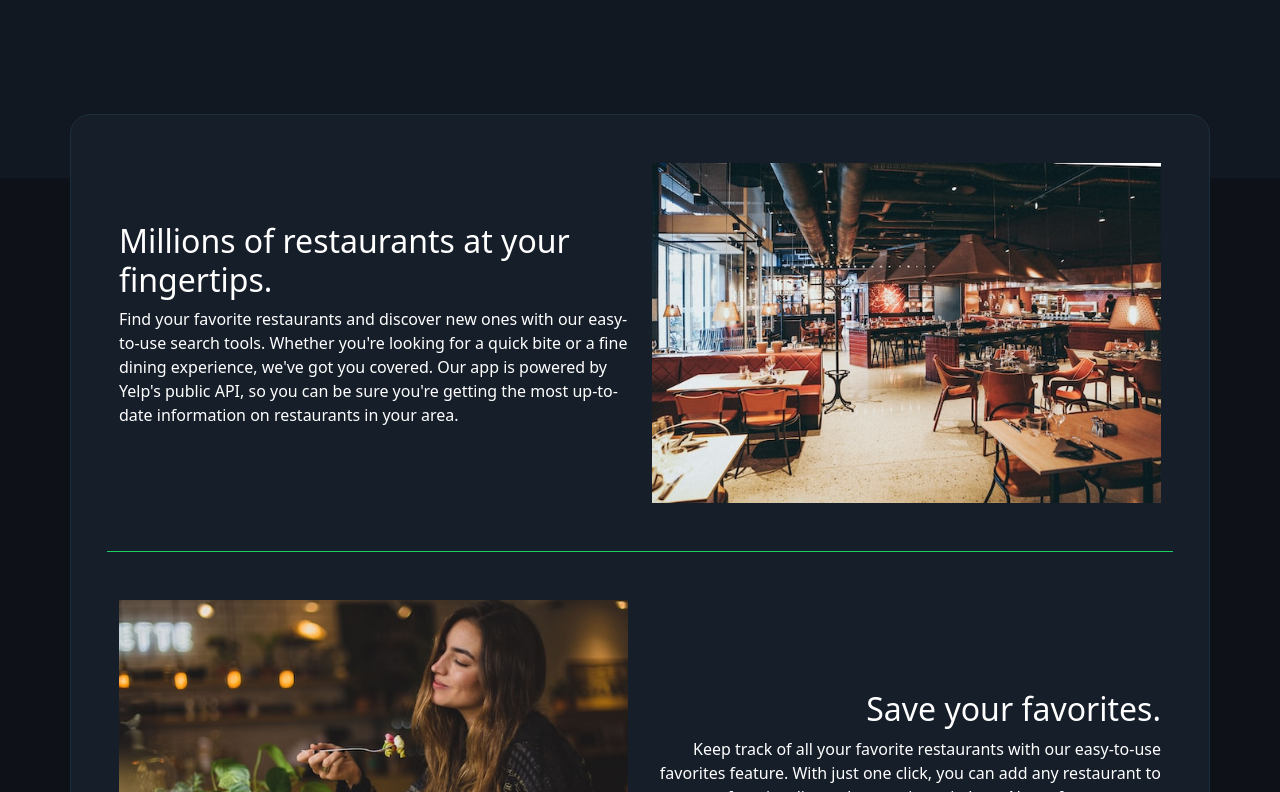
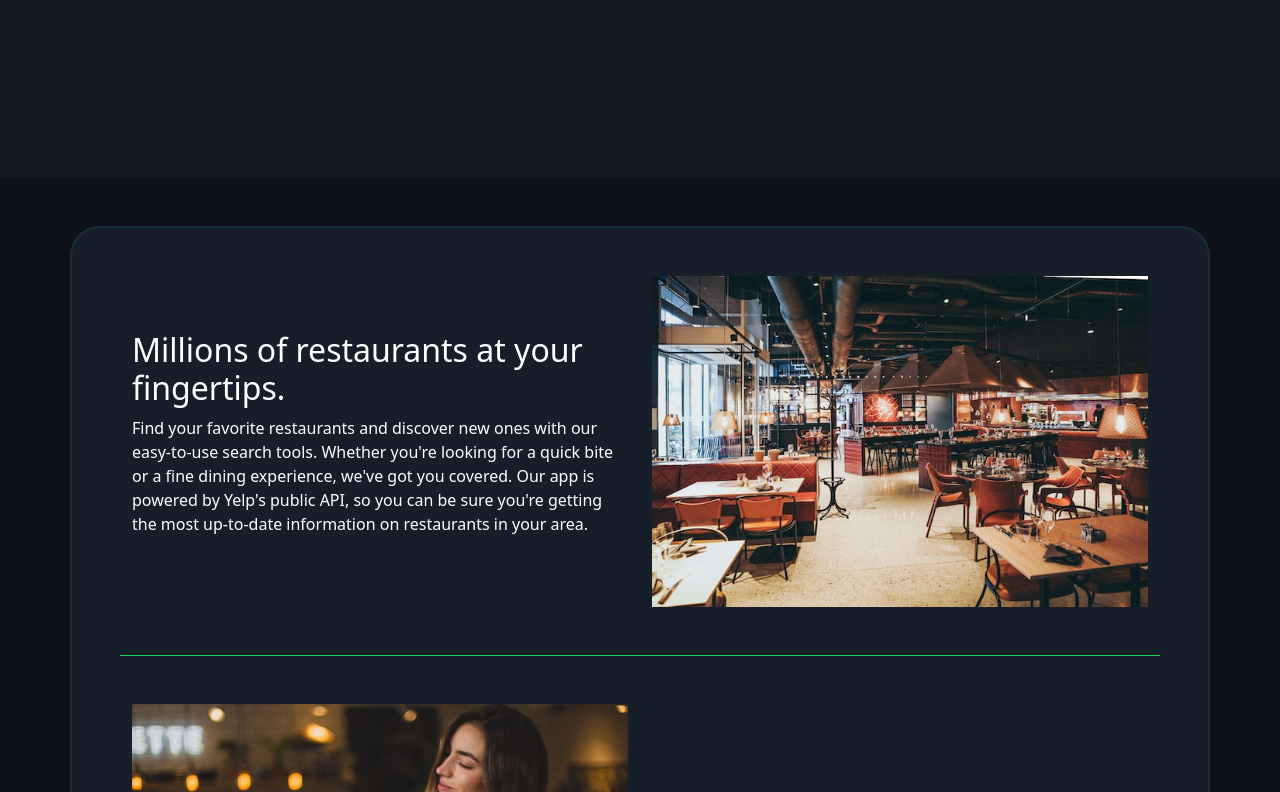
Before and after one commit to cop4808-spring-2023-fullstack-web/final-project-lkfau, a React (Create React App) app in the folder frontend/: page / in a window 1280 px wide. Shown: the part 388-1180 px from the top of the page. Built offline with nearby package versions, Linux system fonts and the light colour scheme; no server answers; the HTML template or start-up script is replaced by a standard one.

Commit message:
cards consistent

```diff
--- a/frontend/src/Components/Content/About/About.js
+++ b/frontend/src/Components/Content/About/About.js
@@ -3,9 +3,13 @@ import { Col, Container, Row } from "react-bootstrap";
 import styles from "./About.module.css";
 import restaurant from "../../../Assets/About/restaurant.jpg";
 import favorite from "../../../Assets/About/favorite.jpg";
+import Card from "../../UI/Card/Card";
 const About = () => {
   return (
-    <Container className={`${styles.card} mb-5 p-5`}>
+
+    <Card className="mb-5 p-5">
+      <Container>
+
       <Row
         className="align-items-center gy-5 mb-5 pb-5"
         style={{ borderBottom: `1px solid var(--accent) ` }}
@@ -42,7 +46,8 @@ const About = () => {
           <img src={favorite} alt="" className="img-fluid" />
         </Col>
       </Row>
-    </Container>
+      </Container>
+  </Card>
   );
 };
 
--- a/frontend/src/Components/Content/Details/Details.js
+++ b/frontend/src/Components/Content/Details/Details.js
@@ -5,9 +5,13 @@ import Rating from "./Rating/Rating";
 import ImageCarousel from "./ImageCarousel/ImagesCarousel";
 import Reviews from "./Reviews/Reviews";
 import Favorite from "./FavoriteCheckbox/FavoriteCheckbox";
+import Card from "../../UI/Card/Card";
 const Details = ({ restaurant, reviews }) => {
   return (
-    <Container className={`${styles.card} mb-5 mt-5 p-5`}>
+
+    <Card className="p-5">
+      <Container>
+
       <Row>
         <Col className="d-flex flex-column" xs={12} lg={6}>
           <h1 className={`${styles.accent}`}>{restaurant.name}</h1>
@@ -30,7 +34,10 @@ const Details = ({ restaurant, reviews }) => {
         <Reviews reviews={reviews.reviews}></Reviews>
 }
       </Row>
-    </Container>
+      </Container>
+    </Card>
+
+
   );
 };
 
--- a/frontend/src/Components/Pages/Landing/Landing.js
+++ b/frontend/src/Components/Pages/Landing/Landing.js
@@ -1,10 +1,13 @@
+import { Container } from 'react-bootstrap';
 import About from '../../Content/About/About';
 import Banner from '../../UI/Banner/Banner';
 
 const Landing = () => {
   return <>
   <Banner/>
+  <Container className='px-0'>
   <About/>
+  </Container>
   </>
 };
 
--- a/frontend/src/Components/Pages/Restaurant/Restaurant.js
+++ b/frontend/src/Components/Pages/Restaurant/Restaurant.js
@@ -4,7 +4,7 @@ import { useParams } from "react-router-dom";
 import { viewBusiness } from "../../../API/API";
 import { viewReview } from "../../../API/API";
 import useUserAuth from "../../Auth/Hooks/useUserAuth";
-
+import { Container } from "react-bootstrap";
 const Restaurant = () => {
   const [business, setBusiness] = useState(null);
   const [reviews, setReviews] = useState(null)
@@ -38,9 +38,9 @@ const Restaurant = () => {
   else{
     console.log(business)
     console.log(reviews)
-  return <>
+  return <Container className="px-0 mt-5 mb-5">
 <Details restaurant={business} reviews={reviews}/>
-  </>
+  </Container>
 };
 }
 
```
